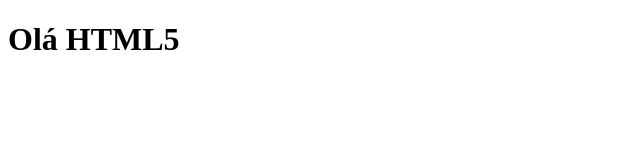
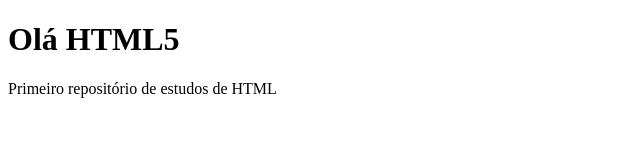
Before and after one commit to iamFoxx/aprendendo-html, a plain HTML site: page index.html in a window 1280 px wide. Shown: the whole page, without its empty margins (0-640 px from the left). Drawn offline with Linux system fonts and the light colour scheme.

Commit message:
Segundo commit

```diff
--- a/index.html
+++ b/index.html
@@ -9,6 +9,8 @@
 
 <body>
   <h1>Olá HTML5</h1>
+  <p>Primeiro repositório de estudos de HTML
+  </p>
 </body>
 
 </html>
```
